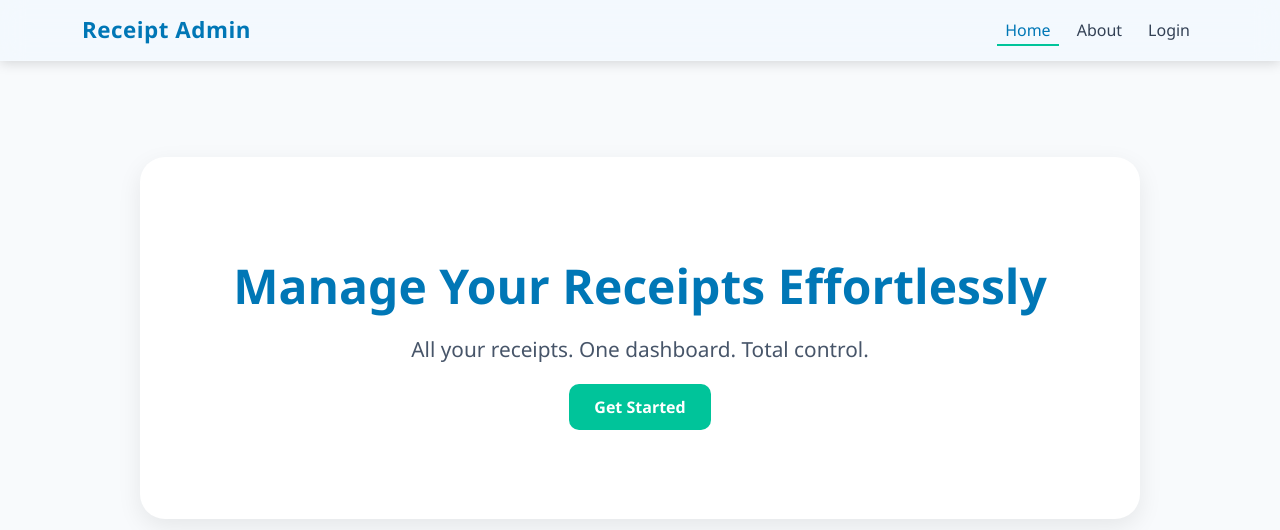
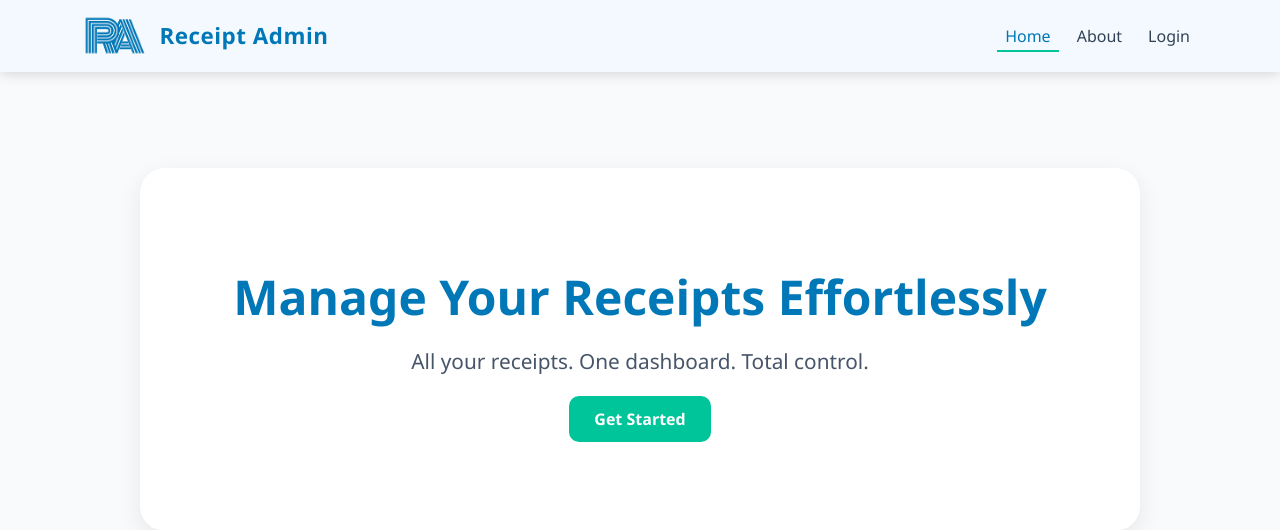
Before and after one commit to Aayushkumar-gupta/Receipt-Admin, a Django app: page / in a window 1280 px wide. Shown: the top 530 px of the page. Run offline with Django 5.2, Linux system fonts and the light colour scheme.

Commit message:
Added logo of the website.

```diff
--- a/receipts/templates/base.html
+++ b/receipts/templates/base.html
@@ -1,3 +1,4 @@
+{% load static %}
 <!DOCTYPE html>
 <html lang="en">
 <head>
@@ -67,6 +68,14 @@
             padding-bottom: 1rem;
         }
 
+        .logo-img {
+            height: 45px;   /* increase size */
+            width: auto;
+            object-fit: contain;
+            margin-right: 10px;
+        }
+
+
         /* Footer always at bottom */
         footer {
             flex-shrink: 0;
@@ -87,8 +96,12 @@
 <body>
 <!-- Navbar -->
 <nav class="navbar navbar-expand-lg sticky-top">
-        <div class="container">
-            <a class="navbar-brand" href="{% if user.is_authenticated %}{% url 'dashboard' %}{% else %}{% url 'home' %}{% endif %}">Receipt Admin</a>
+    <div class="container d-flex align-items-center">
+        <a class="navbar-brand d-flex align-items-center"
+           href="{% if user.is_authenticated %}{% url 'dashboard' %}{% else %}{% url 'home' %}{% endif %}">
+            <img src="{% static 'receipts/Logo.png' %}" alt="Logo" class="logo-img">
+            Receipt Admin
+        </a>
         <button class="navbar-toggler" type="button" data-bs-toggle="collapse" data-bs-target="#navbarNav">
             <span class="navbar-toggler-icon"></span>
         </button>
```
Also changed, not shown: receipts/static/receipts/Logo.png (added). Lines whose indentation alone changed are shown as unchanged.
